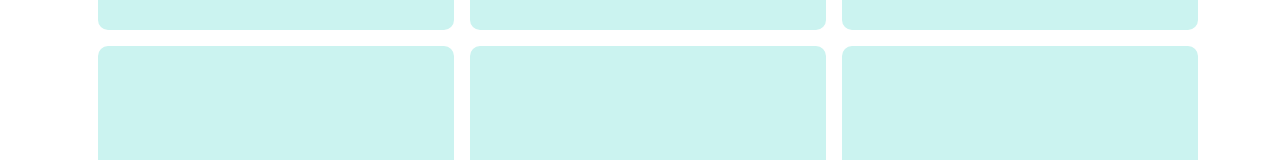
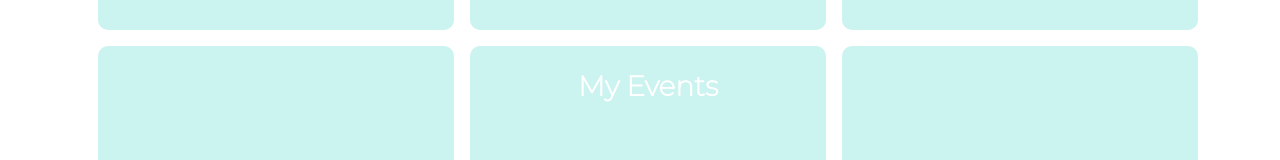
Before and after one commit to nss-day-cohort-45/nutyshell-leaving-the-lights-on-1, a plain HTML site: page src/index.html in a window 1280 px wide. Shown: the part 877-1037 px from the top of the page. Drawn offline with nearby package versions, Linux system fonts and the light colour scheme.

Commit message:
added heading

```diff
--- a/src/index.html
+++ b/src/index.html
@@ -42,6 +42,7 @@
             <div class="forumAndEventDiv">
                 <div class="forumDiv"></div>
                 <div class="eventDiv">
+                    <h2>My Events</h2>
                     <div class="eventsList"></div>
                     <dialog class="eventForm"></dialog>
                     <div class="addEventBtnDiv"></div>
```
